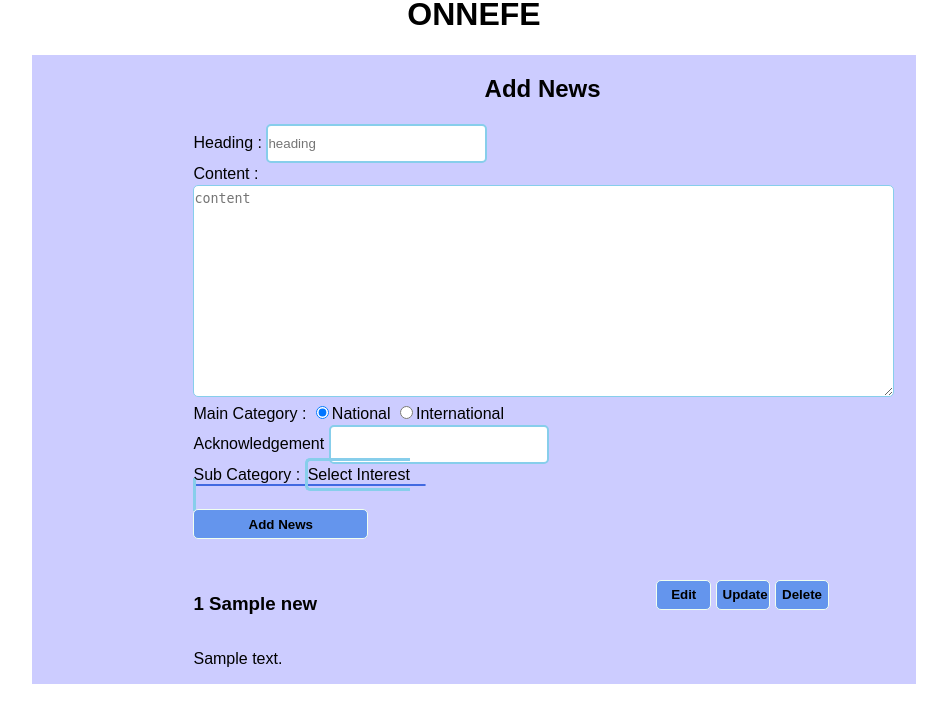
After one commit to Sonu654/onnefe, a PHP site: page /update_news.php in a window 1280 px wide. The commit adds this page. Shown: the top 723 px of the page, without its empty margins (166-1113 px from the left). Run offline with PHP 8.4, Linux system fonts and the light colour scheme; tables that the repository leaves empty or names only in its code hold one stand-in row (values such as "Sample post").

Commit message:
front end views

```diff
--- a/assets/css/style.css
+++ b/assets/css/style.css
@@ -32,7 +32,7 @@ root {
 
 .interest{  width:15%;}
 
-.interest .col-sm-1,.col-sm-10,.col-sm-11,.col-sm-12,.col-sm-2,.col-sm-3,.col-sm-4,.col-sm-5,.col-sm-6,.col-sm-7,.col-sm-8,.col-sm-9
+.interest .col-sm-1,.col-sm-2,.col-sm-3,.col-sm-4,.col-sm-5,.col-sm-6,.col-sm-7,.col-sm-8,.col-sm-9,.col-sm-10,.col-sm-11,.col-sm-12
 {
     position:relative;
     min-height:1px;
--- a/main.php
+++ b/main.php
@@ -12,10 +12,10 @@ include_once 'header.php';
                 <li class="btn-link"><a href="update_pass.php" alt="update your Password">Change Password</a></li>
                 <?php if ($_SESSION['admin']) { ?>
                     <li class="btn-link"><a href="update_news.php" alt="update your Password">Update News</a></li>
-                    <li class="btn-link"><a href="update_pass.php" alt="update your Password">Update User</a></li>
-                    <li class="btn-link"><a href="update_pass.php" alt="update your Password">update Category</a></li>
+                    <li class="btn-link"><a href="update_user.php" alt="update your Password">Update User</a></li>
+                    <li class="btn-link"><a href="update_cat.php" alt="update your Password">update Category</a></li>
                     <li class="btn-link"><a href="update_pass.php" alt="update your Password">Change Password</a></li>
-                    <li class="btn-link"><a href="update_pass.php" alt="update your Password">Check Login Log</a></li>
+                    <li class="btn-link"><a href="view_login_log.php" alt="update your Password">View Login Log</a></li>
 
                 <?php } ?>
                 <li class="btn-link"><a href="logout.php" alt="log out from profile">LogOut</a></li>
--- a/nbproject/private/private.xml
+++ b/nbproject/private/private.xml
@@ -2,6 +2,10 @@
 <project-private xmlns="http://www.netbeans.org/ns/project-private/1">
     <editor-bookmarks xmlns="http://www.netbeans.org/ns/editor-bookmarks/2" lastBookmarkId="0"/>
     <open-files xmlns="http://www.netbeans.org/ns/projectui-open-files/2">
-        <group/>
+        <group>
+            <file>file:/D:/XAMPP/htdocs/onnefe/update_cat.php</file>
+            <file>file:/D:/XAMPP/htdocs/onnefe/update_user.php</file>
+            <file>file:/D:/XAMPP/htdocs/onnefe/main.php</file>
+        </group>
     </open-files>
 </project-private>
--- /dev/null
+++ b/update_news.php
@@ -0,0 +1,80 @@
+<?php
+$title = "Update News";
+include 'header.php';
+$qry = "select * from news ne order by ne.news_id DESC";
+$news_ = mysql_query($qry);
+?>
+<div class="containner" style="background:#CCCCFF; min-height:550px;">
+    <div class="row" >
+        <div class="col-sm-2" style="text-align: right; font-size:15px; margin-top: -1.8%;">
+
+        </div>
+        <div class="col-sm-10">
+            <div class='row' style=" height:500px;">
+                <h2 align='center'>Add News</h2>
+                <form name="add_news">
+                       <div class='row'>
+                                <label for='heading'>Heading :</label>
+                               <input type='text' name='news_heading' class='txtbox' placeholder='heading'>
+                    </div>
+                    <div class='row'>
+                                <label for='Content'>Content :</label>
+                               <textarea  name='news_content' class='txtbox' placeholder='content' style='width:100%; height: 200px;'></textarea>
+                    </div>
+                    <div class='row'>
+                        <label for='main_category'>Main  Category :</label>
+                        <input type='radio' checked='checked' name='main_cat' value='1'>National
+                        <input type='radio' name='main_cat' value='0' >International
+                    </div>
+
+                    <div class='row'>
+                        <label for='acknowledgement'>Acknowledgement</label>
+                        <input type='text' class='txtbox' name='ack'>
+                    </div>
+                    <div class='row'>
+                        <lable for='sub_category'>Sub Category :</lable>
+                        <a  class="txtbox" style="cursor:pointer;" onMouseover="show_interest()" onclick="show_interest()" onMouseout="hide_interest()">Select Interest
+                            <div  style="height:auto; border: solid royalblue 1px; width:33%; right: 0px; margin: 0px;  border-radius: 5px;">
+                                <ul id="interest" style="display: none; list-style: none; padding: 0px; margin: 0px; cursor: pointer">
+                                    <?php get_interest(); ?></ul>
+                            </div>
+                    </a>
+                    </div>
+                    <div class="row">
+                        <button class="btn-submit">Add News</button>
+                    </div>
+                </form>
+            </div>
+        </div>
+    </div>
+    <div class="row">
+        <div class='col-sm-2'></div>
+        <div class='col-sm-10'>
+
+            <div class='row'>
+                <?php
+                while ($news = mysql_fetch_array($news_)) {
+                    ?>
+                    <div class="row">
+                        <div class="col-sm-8">
+                            <h3> <?php echo $news['news_id']; ?>
+                                <?php echo $news['news_heading'] ?> </h3>
+                        </div>
+                        <div class="col-sm-4">
+                            <button class="btn-submit" >Edit</button>
+                            <button class="btn-submit">Update</button>
+                            <button class="btn-submit">Delete</button>
+                        </div>
+                    </div>
+                    <div class="row">
+                        <p><?php echo $news['news_content']; ?></p>
+                    <?php }
+                    ?>
+                </div>
+            </div>
+        </div>
+    </div>
+</div>
+<?php
+// include 'footer.php';
+?>
```
Also changed, not shown: update_cat.php (added, +44 -0 lines), update_user.php (added, +82 -0 lines).
